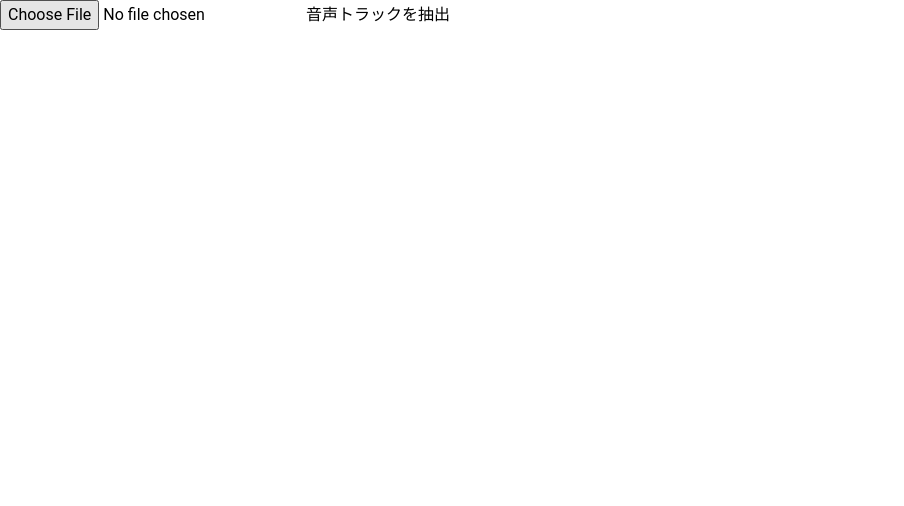
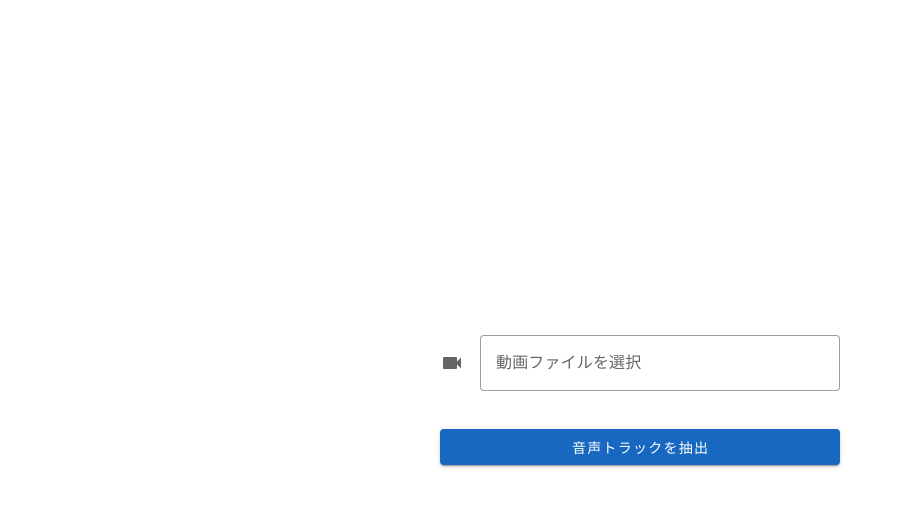
Before and after one commit to sh1Nome/extract-streams-web, a Vue app in the folder node/frontend/: page / in a window 1280 px wide. Shown: the top 506 px of the page, without its empty margins (0-904 px from the left). Built offline with nearby package versions, Linux system fonts and the light colour scheme.

Commit message:
[update]デザインを変更
単なるHTMLからVuetifyのデザインに変更しました。

```diff
--- a/node/frontend/src/App.vue
+++ b/node/frontend/src/App.vue
@@ -1,12 +1,24 @@
 <template>
   <!-- TODO: actionのハードコードをやめる -->
-  <form
-    :action="'http://localhost:8000/api/v1/extract_audio'"
-    method="POST"
-    enctype="multipart/form-data"
-    target="_blank"
-  >
-    <input type="file" name="file" accept="video/*" required />
-    <button type="submit">音声トラックを抽出</button>
-  </form>
+  <v-container class="d-flex justify-center align-center" style="height: 100vh">
+    <v-form
+      :action="'http://localhost:8000/api/v1/extract_audio'"
+      method="POST"
+      enctype="multipart/form-data"
+      target="_blank"
+      style="width: 400px"
+    >
+      <v-file-input
+        name="file"
+        accept="video/*"
+        label="動画ファイルを選択"
+        required
+        prepend-icon="mdi-video"
+        variant="outlined"
+      ></v-file-input>
+      <v-btn type="submit" color="primary" class="mt-4" block>
+        音声トラックを抽出
+      </v-btn>
+    </v-form>
+  </v-container>
 </template>
```
